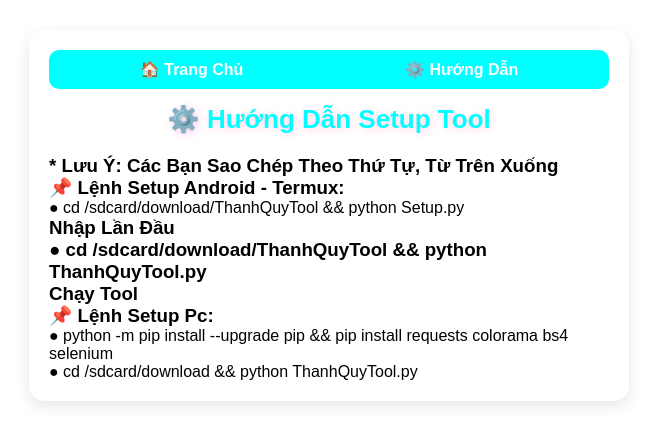
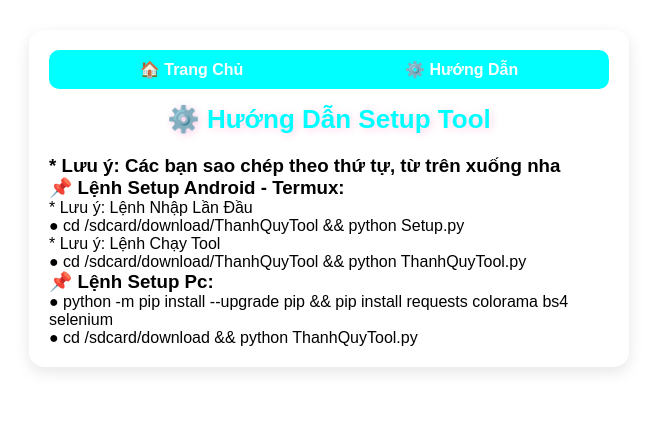
Before and after one commit to codethanhquytoolsource/taitoolvahuongdan, a plain HTML site: page index.html in a window 1280 px wide. Both pictures are taken after a click on the button "⚙️ Hướng Dẫn". Shown: the whole page, without its empty margins (311-968 px from the left). Drawn offline with Linux system fonts and the light colour scheme.

Commit message:
Add files via upload

```diff
--- a/index.html
+++ b/index.html
@@ -157,10 +157,12 @@
         <div id="setup" class="section">
             <div class="title">⚙️ Hướng Dẫn Setup Tool</div>
 
-            <h3>* Lưu Ý: Các Bạn Sao Chép Theo Thứ Tự, Từ Trên Xuống</h3>
+            <h3>* Lưu ý: Các bạn sao chép theo thứ tự, từ trên xuống nha</h3>
             <h3>📌 Lệnh Setup Android - Termux:</h3>
-            <div class="code-block">● cd /sdcard/download/ThanhQuyTool && python Setup.py</div> <h3> Nhập Lần Đầu <h3>
-            <div class="code-block">● cd /sdcard/download/ThanhQuyTool && python ThanhQuyTool.py</div> <h3> Chạy Tool <h3>
+            <div class="code-block">* Lưu ý: Lệnh Nhập Lần Đầu</div>
+            <div class="code-block">● cd /sdcard/download/ThanhQuyTool && python Setup.py</div>
+            <div class="code-block">* Lưu ý: Lệnh Chạy Tool</div>
+            <div class="code-block">● cd /sdcard/download/ThanhQuyTool && python ThanhQuyTool.py</div>
             <h3>📌 Lệnh Setup Pc:</h3>
             <div class="code-block">● python -m pip install --upgrade pip && pip install requests colorama bs4 selenium</div>
             <div class="code-block">● cd /sdcard/download && python ThanhQuyTool.py</div>
```
